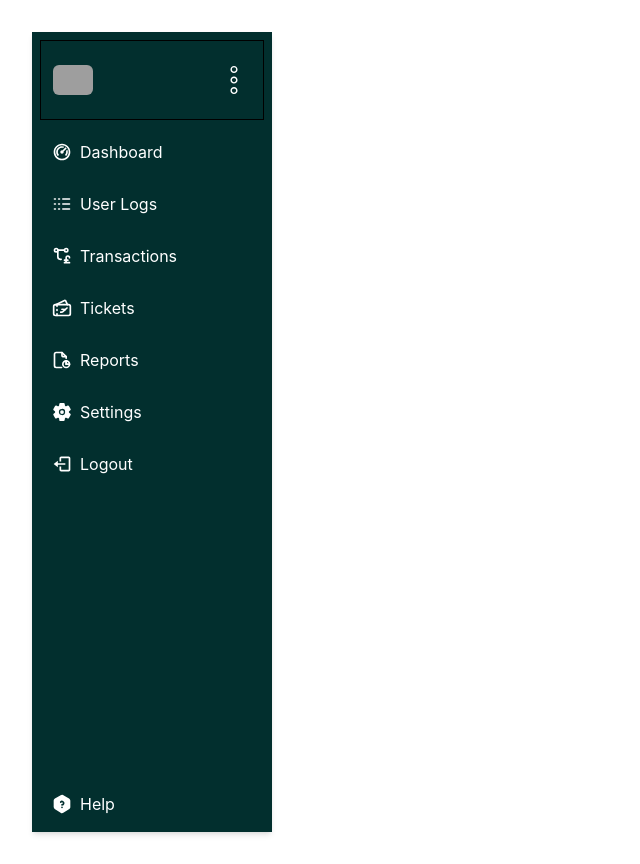
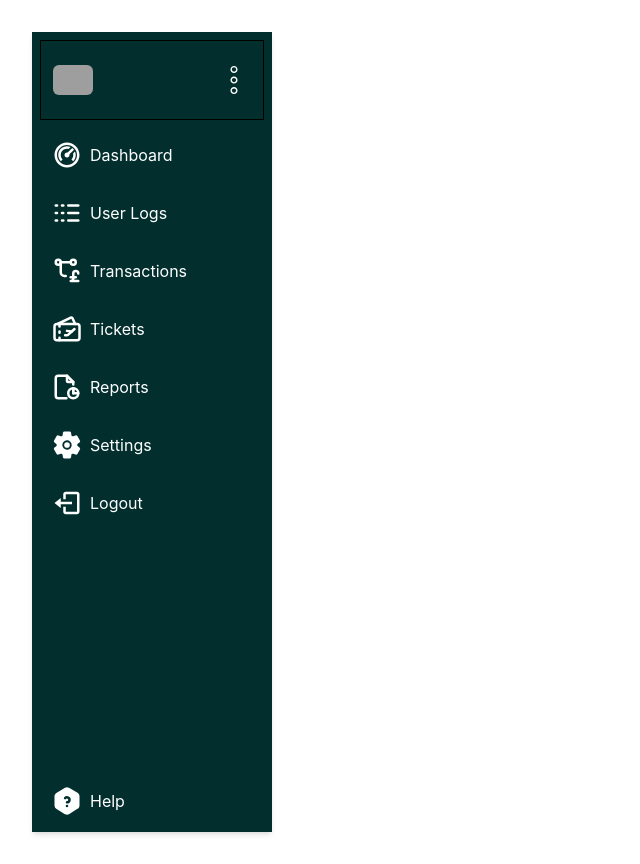
Before and after one commit to Elizabethcodes44/my-admin-dashboard, a React (Vite) app: page / in a window 1280 px wide. Shown: the whole page, without its empty margins (0-640 px from the left). Built offline with nearby package versions, Linux system fonts and the light colour scheme; grey boxes are pictures that could not be loaded.

Commit message:
react router dom installed

```diff
--- a/src/components/sidebar.jsx
+++ b/src/components/sidebar.jsx
@@ -12,29 +12,29 @@ import { BiLogOut } from "react-icons/bi";
 import { TbHelpHexagonFilled } from "react-icons/tb";
 
 const menuItems = [
-  { icons: <RiDashboard2Line size={20}/>, label: "Dashboard" },
+  { icons: <RiDashboard2Line size={30}/>, label: "Dashboard" },
   {
-    icons: <LuLogs size={20}/>,
+    icons: <LuLogs size={30}/>,
     label: "User Logs",
   },
   {
-    icons: <TbTransactionPound size={20}/>,
+    icons: <TbTransactionPound size={30}/>,
     label: "Transactions",
   },
   {
-    icons: <LuTicketsPlane size={20}/>,
+    icons: <LuTicketsPlane size={30}/>,
     label: "Tickets",
   },
   {
-    icons: <TbFileReport size={20}/>,
+    icons: <TbFileReport size={30}/>,
     label: "Reports",
   },
   {
-    icons: <IoSettings size={20}/>,
+    icons: <IoSettings size={30}/>,
     label: "Settings",
   },
   {
-    icons: <BiLogOut size={20}/>,
+    icons: <BiLogOut size={30}/>,
     label: "Logout",
   },
 ];
@@ -47,7 +47,9 @@ export default function NavBar() {
         {/* header */}
         <div className="border px-3 py-2 h-20 flex justify-between items-center ">
           <img src={MdLogoDev} alt="dashboard-logo"className={`${open ? 'w-10' : 'w-0' } rounded-md`}/>
+          <div>
           <CiMenuKebab size={34} className="cursor-pointer text-white" onClick={()=>setOpen(!open)} />
+          </div>
         </div>
         <ul className="flex-1">
             {
@@ -55,7 +57,7 @@ export default function NavBar() {
                     return(
                         <li key = {index} className="px-3 py-2  hover:bg-emerald-800 rounded-md duration-300 cursor-pointer text-white flex gap-2 items-center my-3">
                             <div>{item.icons}</div>
-                            <p>{item.label}</p>
+                            <p className={`${!open && 'w-0 translate-x-24' } duration-500 overflow-hidden`}>{item.label}</p>
 
                         </li>
                     )
@@ -63,8 +65,8 @@ export default function NavBar() {
             }
         </ul>
         <div className="px-3 py-2 hover:bg-orange-150 rounded-md duration-300 cursor-pointer text-white flex gap-2 items-center">
-            <TbHelpHexagonFilled size={20}/>
-            <p>Help</p>
+           <div> <TbHelpHexagonFilled size={30}/> </div>
+            <p className={`${!open && 'w-0 translate-x-24' } duration-500 overflow-hidden`}>Help</p>
         </div>
       </nav>
     </>
```
